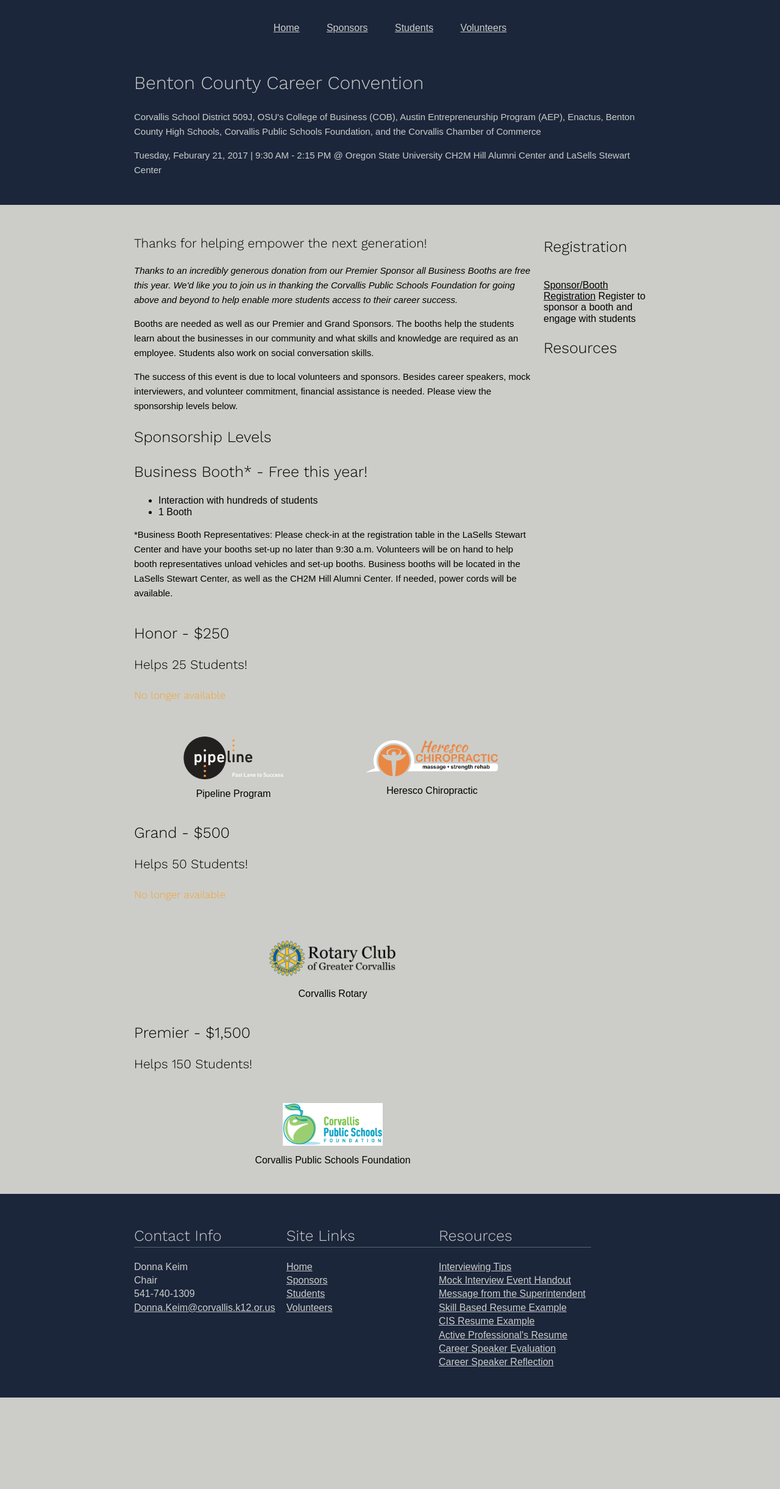
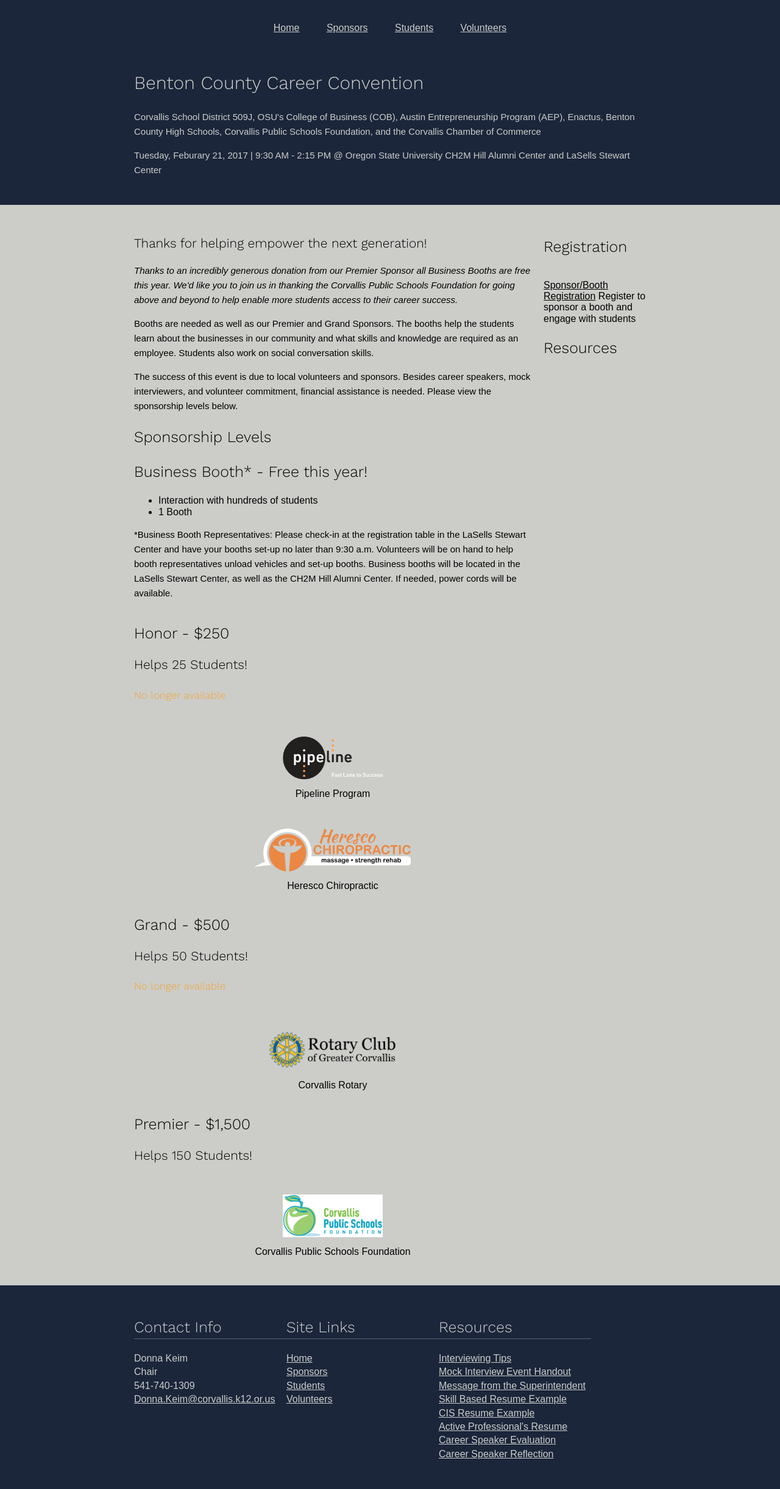
Before and after one commit to peterramsing/benton-county-career-convention, a Jekyll site: the page built from sponsors.html, in a window 1280 px wide. Shown: the whole page at 61% size. Built offline with Jekyll 4.4.1, drawn with Linux system fonts in a browser that asks for light colours; before the commit the page ends 2292 px from its top, so only the background shows below that.

Commit message:
Adjusts the sponsor images to flow a bit better

```diff
--- a/_sass/_layout.scss
+++ b/_sass/_layout.scss
@@ -122,6 +122,7 @@
 .sponsors__sponsor-showcase {
   display: flex;
   flex-direction: column;
+  flex-wrap: wrap;
   align-items: center;
   justify-content: space-around;
 
@@ -134,7 +135,7 @@
   display: flex;
   flex-direction: column;
   align-items: center;
-  width: 300px;
+  min-width: 300px;
 }
 
 .sponsors__sponsor-logo {
```
